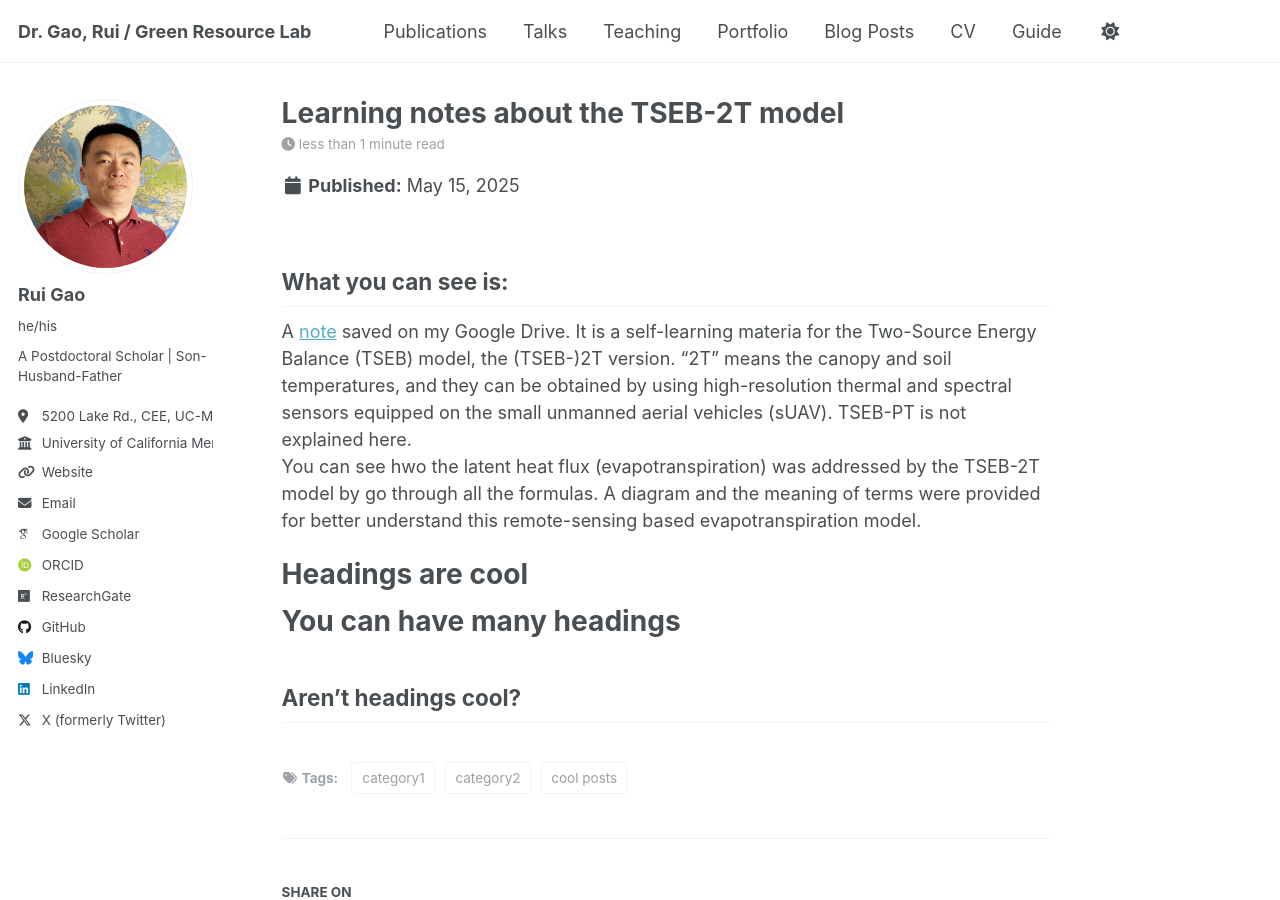
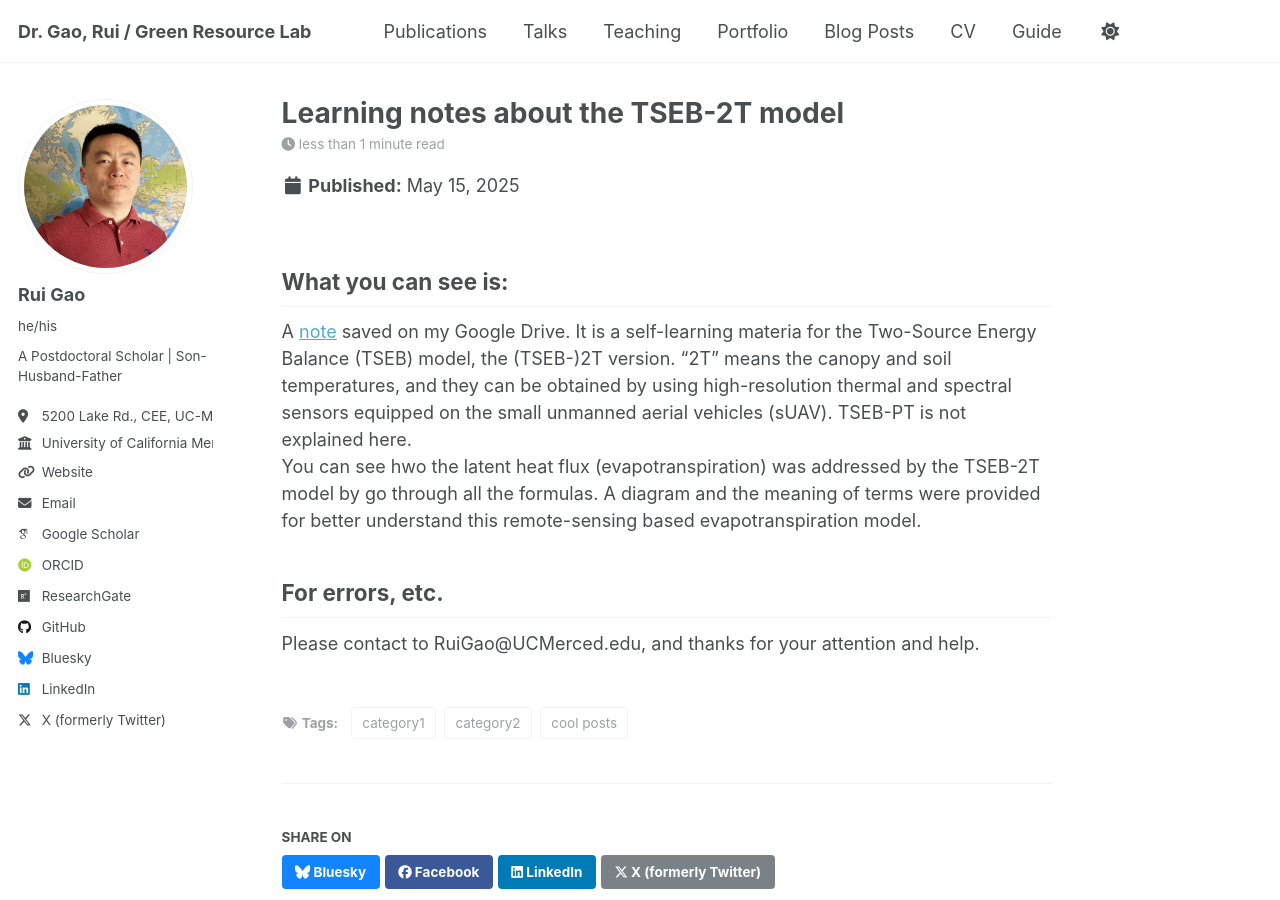
Before and after one commit to RuiGao9/RuiGao9.github.io, a Jekyll site: the page built from _posts/2025-05-15-blog-post-1.md, in a window 1280 px wide and 900 px high. Built offline with Jekyll 4.4.1, drawn with Linux system fonts in a browser that asks for light colours; some web fonts are replaced.

Commit message:
Update 2025-05-15-blog-post-1.md

```diff
--- a/_posts/2025-05-15-blog-post-1.md
+++ b/_posts/2025-05-15-blog-post-1.md
@@ -13,12 +13,6 @@ What you can see is:
 A [note](https://drive.google.com/file/d/1uOTeTV5BpLtSHfSRAwNmEfvFwldjtQsc/view?usp=drive_link) saved on my Google Drive. It is a self-learning materia for the Two-Source Energy Balance (TSEB) model, the (TSEB-)2T version. "2T" means the canopy and soil temperatures, and they can be obtained by using high-resolution thermal and spectral sensors equipped on the small unmanned aerial vehicles (sUAV). TSEB-PT is not explained here.<br>
 You can see hwo the latent heat flux (evapotranspiration) was addressed by the TSEB-2T model by go through all the formulas. A diagram and the meaning of terms were provided for better understand this remote-sensing based evapotranspiration model.
 
-
-Headings are cool
-======
-
-You can have many headings
-======
-
-Aren't headings cool?
+For errors, etc.
 ------
+Please contact to RuiGao@UCMerced.edu, and thanks for your attention and help.
```
